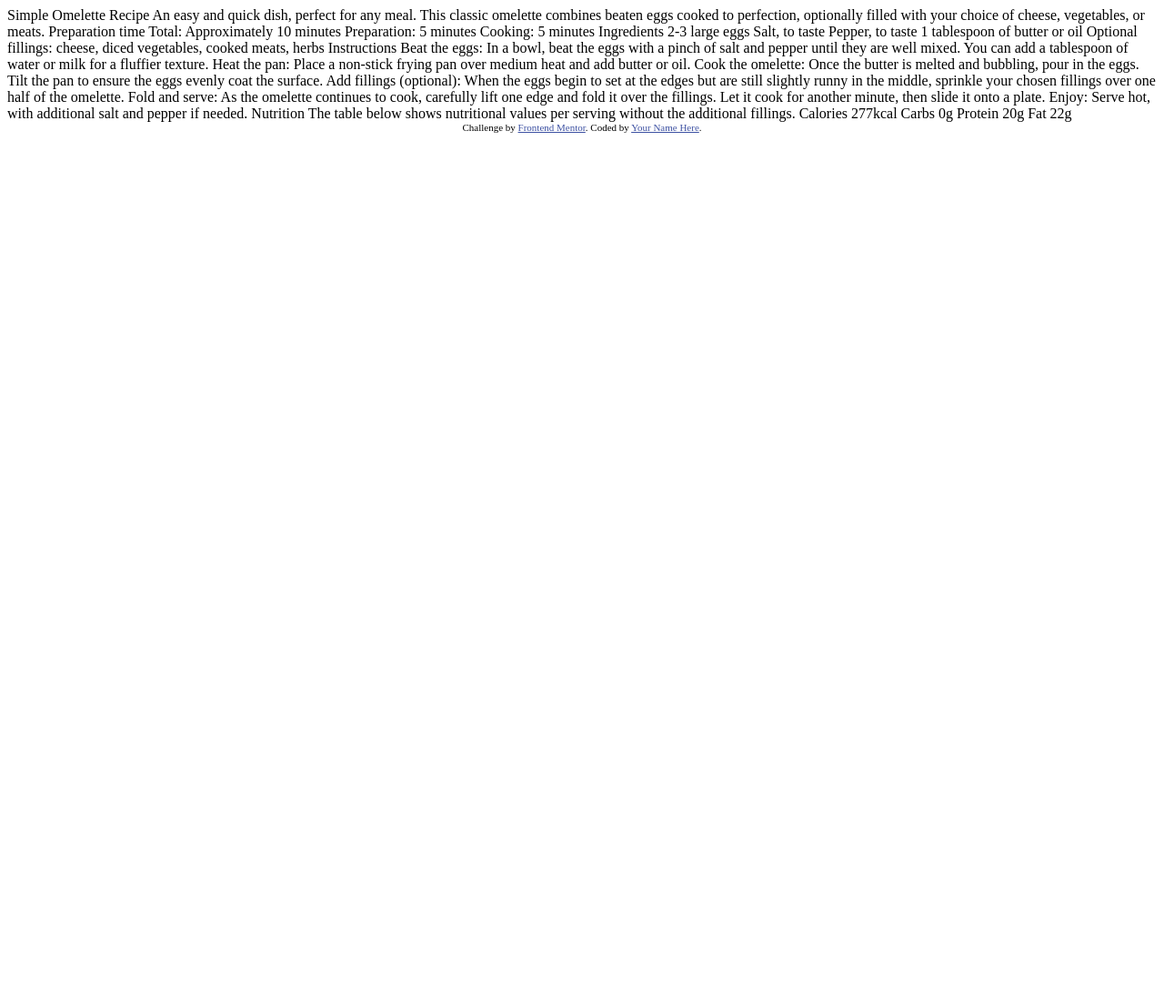
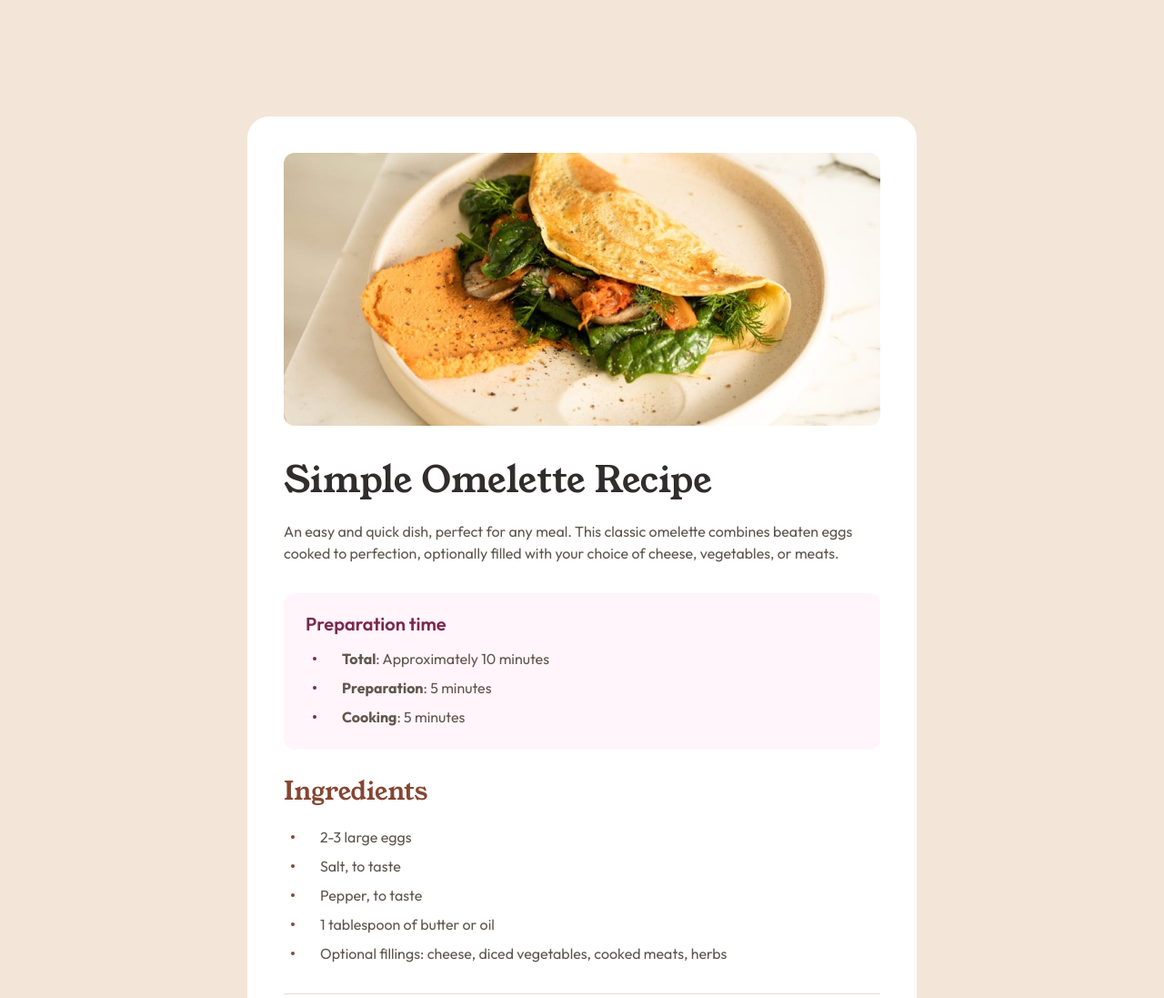
Before and after one commit to Alexandru736/recipe-page, a plain HTML site: page index.html in a window 1280 px wide. Shown: the top 1097 px of the page at 91% size. Before the commit the page ends 800 px from the top, so only its background shows below. Drawn offline with Linux system fonts and the light colour scheme.

Commit message:
Create recipe page with both mobile and desktop version and README file

```diff
--- a/index.html
+++ b/index.html
@@ -5,73 +5,113 @@
   <meta name="viewport" content="width=device-width, initial-scale=1.0"> <!-- displays site properly based on user's device -->
 
   <link rel="icon" type="image/png" sizes="32x32" href="./assets/images/favicon-32x32.png">
-
+  <link rel="preconnect" href="https://fonts.googleapis.com">
+  <link rel="preconnect" href="https://fonts.gstatic.com" crossorigin>
+  <link href="https://fonts.googleapis.com/css2?family=Outfit:wght@100..900&family=Young+Serif&display=swap" rel="stylesheet">
+  <link rel="stylesheet" href="style.css">
   <title>Frontend Mentor | Recipe page</title>
 
-  <!-- Feel free to remove these styles or customise in your own stylesheet 👍 -->
-  <style>
-    .attribution { font-size: 0.6875rem; text-align: center; }
-    .attribution a { color: hsl(228, 45%, 44%); }
-  </style>
 </head>
 <body>
-
-  Simple Omelette Recipe
-
-  An easy and quick dish, perfect for any meal. This classic omelette combines beaten eggs cooked
-  to perfection, optionally filled with your choice of cheese, vegetables, or meats.
-
-  Preparation time
-
-  Total: Approximately 10 minutes
-  Preparation: 5 minutes
-  Cooking: 5 minutes
-
-  Ingredients
-
-  2-3 large eggs
-  Salt, to taste
-  Pepper, to taste
-  1 tablespoon of butter or oil
-  Optional fillings: cheese, diced vegetables, cooked meats, herbs
-
-  Instructions
-
-  Beat the eggs: In a bowl, beat the eggs with a pinch of salt and pepper until they are well mixed.
-  You can add a tablespoon of water or milk for a fluffier texture.
-
-  Heat the pan: Place a non-stick frying pan over medium heat and add butter or oil.
-
-  Cook the omelette: Once the butter is melted and bubbling, pour in the eggs. Tilt the pan to ensure
-  the eggs evenly coat the surface.
-
-  Add fillings (optional): When the eggs begin to set at the edges but are still slightly runny in the
-  middle, sprinkle your chosen fillings over one half of the omelette.
-
-  Fold and serve: As the omelette continues to cook, carefully lift one edge and fold it over the
-  fillings. Let it cook for another minute, then slide it onto a plate.
-
-  Enjoy: Serve hot, with additional salt and pepper if needed.
-
-  Nutrition
-
-  The table below shows nutritional values per serving without the additional fillings.
-
-  Calories
-  277kcal
-
-  Carbs
-  0g
-
-  Protein
-  20g
-
-  Fat
-  22g
-
-  <footer class="attribution">
-    Challenge by <a href="https://www.frontendmentor.io?ref=challenge">Frontend Mentor</a>.
-    Coded by <a href="#">Your Name Here</a>.
-  </footer>
+  <main>
+    <img src="assets/images/image-omelette.jpeg" alt="Omelette on a plate with vegetables">
+    <div class="recipe-wrapper">
+      <section class="recipe-metadata">
+        <h1 class="recipe-title">Simple Omelette Recipe</h1>
+        <p class="paragraph-color">An easy and quick dish, perfect for any meal. This classic omelette
+          combines beaten eggs cooked to perfection, optionally filled with your choice of cheese,
+          vegetables, or meats.
+        </p>
+      </section>
+      <section class="preparation-time">
+        <h2 class="preparation-title">Preparation time</h2>
+        <ul>
+          <li class="unordered-list-item rose"><span><span class="bold">Total</span>: Approximately 10 minutes</span></li>
+          <li class="unordered-list-item rose"><span><span class="bold">Preparation</span>: 5 minutes</span></li>
+          <li class="unordered-list-item rose"><span><span class="bold">Cooking</span>: 5 minutes</span></li>
+        </ul>
+      </section>
+      <section class="section">
+        <h2 class="section-heading">Ingredients</h2>
+        <ul>
+          <li class="unordered-list-item brown">2-3 large eggs</li>
+          <li class="unordered-list-item brown">Salt, to taste</li>
+          <li class="unordered-list-item brown">Pepper, to taste</li>
+          <li class="unordered-list-item brown">1 tablespoon of butter or oil</li>
+          <li class="unordered-list-item brown">Optional fillings: cheese, diced vegetables, cooked meats, herbs</li>
+        </ul>
+      </section>
+      <hr>
+      <section class="section">
+        <h2 class="section-heading">Instructions</h2>
+        <ol>
+          <li class="ordered-list-item">
+            <span>
+              <span class="bold">Beat the eggs</span>: In a bowl, beat the eggs with a pinch of salt and pepper
+              until they are well mixed. You can add a tablespoon of water or milk
+              for a fluffier texture.
+            </span>
+          </li>
+          <li class="ordered-list-item">
+            <span>
+              <span class="bold">Heat the pan</span>: Place a non-stick frying pan over medium heat and add
+              butter or oil.
+            </span>
+          </li>
+          <li class="ordered-list-item">
+            <span>
+              <span class="bold">Cook the omelette</span>: Once the butter is melted and bubbling, pour in
+              the eggs. Tilt the pan to ensure the eggs evenly coat the surface.
+            </span>
+          </li>
+          <li class="ordered-list-item">
+            <span>
+              <span class="bold">Add fillings (optional)</span>: When the eggs begin to set at the edges but
+              are still slightly runny in the middle, sprinkle your chosen fillings
+              over one half of the omelette.
+            </span>
+          </li>
+          <li class="ordered-list-item">
+            <span>
+              <span class="bold">Fold and serve</span>: As the omelette continues to cook, carefully lift one
+              edge and fold it over the fillings. Let it cook for another minute,
+              then slide it onto a plate.
+            </span>
+          </li>
+          <li class="ordered-list-item">
+            <span>
+              <span class="bold">Enjoy</span>: Serve hot, with additional salt and pepper if needed.
+            </span>
+          </li>
+        </ol>
+      </section>
+      <hr>
+      <section class="section">
+        <h2 class="section-heading">Nutrition</h2>
+        <p class="paragraph-color">
+          The table below shows nutritional values per serving without the additional
+          fillings.
+        </p>
+        <table>
+          <tr>
+            <th class="first-child" scope="row">Calories</th>
+            <td class="first-child">277kcal</td>
+          </tr>
+          <tr>
+            <th scope="row">Carbs</th>
+            <td>0g</td>
+          </tr>
+          <tr>
+            <th scope="row">Protein</th>
+            <td>20g</td>
+          </tr>
+          <tr>
+            <th class="last-child" scope="row">Fat</th>
+            <td class="last-child">22g</td>
+          </tr>
+        </table>
+      </section>
+    </div>
+  </main>
 </body>
 </html>
--- /dev/null
+++ b/style.css
@@ -0,0 +1,230 @@
+* {
+    margin: 0;
+    padding: 0;
+    box-sizing: border-box;
+}
+
+:root {
+    --white: hsl(0, 0%, 100%);
+    --stone-100: hsl(30, 54%, 90%);
+    --stone-150: hsl(30, 18%, 87%);
+    --stone-600: hsl(30, 10%, 34%);
+    --stone-900: hsl(24, 5%, 18%);
+    --brown-800: hsl(14, 45%, 36%);
+    --rose-800: hsl(332, 51%, 32%);
+    --rose-50: hsl(330, 100%, 98%);
+    --paragraph-font-size: 1rem;
+    --regular-font-weight: 400;
+    --semibold-font-weight: 600;
+    --bold-font-weight: 700;
+}
+
+body {
+    min-height: 100vh;
+    font-family: 'Outfit', sans-serif;
+    font-size: var(--paragraph-font-size);
+    display: flex;
+    flex-direction: column;
+    line-height: 1.5;
+}
+
+img {
+    width: 100%;
+    display: block;
+}
+
+.recipe-wrapper {
+    padding: 2.5rem 2rem;
+    display: flex;
+    flex-direction: column;
+    gap: 2rem;
+}
+
+.recipe-metadata {
+    display: flex;
+    flex-direction: column;
+    gap: 1.5rem;
+}
+
+.recipe-title {
+    color: var(--stone-900);
+    font-size: 2.25rem;
+    font-family: 'Young Serif', sans-serif;
+    font-weight: var(--regular-font-weight);
+    line-height: 1;
+}
+
+.paragraph-color {
+    color: var(--stone-600);
+}
+
+.preparation-time {
+    background-color: var(--rose-50);
+    border-radius: 0.75rem;
+    padding: 1.5rem;
+    display: flex;
+    flex-direction: column;
+    gap: 1rem;
+}
+
+.preparation-title {
+    color: var(--rose-800);
+    font-size: 1.25rem;
+    font-weight: var(--semibold-font-weight);
+    line-height: 1;
+}
+
+.bold {
+    font-weight: var(--bold-font-weight);
+}
+
+.unordered-list-item {
+    list-style-type: none;
+    color: var(--stone-600);
+    display: flex;
+    align-items: center;
+    gap: 1rem;
+    padding-left: 0.5rem;
+}
+
+.unordered-list-item::before {
+    content: "";
+    width: 0.25rem;
+    height: 0.25rem;
+    border-radius: 100%;
+    margin-right: 0.75rem;
+    flex-shrink: 0;
+}
+
+.rose::before {
+    background-color: var(--rose-800);
+}
+
+.brown::before {
+    background-color: var(--brown-800);
+}
+
+ul {
+    display: flex;
+    flex-direction: column;
+    gap: 0.5rem;
+}
+
+hr {
+    border: none;
+    border-top: 0.0625rem solid var(--stone-150);
+}
+
+.section {
+    display: flex;
+    flex-direction: column;
+    gap: 1.5rem;
+}
+
+.section-heading {
+    color: var(--brown-800);
+    font-family: 'Young Serif', sans-serif;
+    font-size: 1.75rem;
+    font-weight: var(--regular-font-weight);
+    line-height: 1;
+}
+
+ol {
+    list-style-type: none;
+    counter-reset: section;
+    display: flex;
+    flex-direction: column;
+    gap: 0.5rem;
+}
+
+.ordered-list-item::before {
+    counter-increment: section;
+    content: counter(section) ".";
+    color: var(--brown-800);
+    font-weight: var(--bold-font-weight);
+    width: 1rem;
+    flex-shrink: 0;
+}
+
+.ordered-list-item {
+    display: flex;
+    gap: 1rem;
+    padding-left: 0.5rem;
+}
+
+span {
+    color: var(--stone-600);
+}
+
+table {
+    width: 100%;
+    border-collapse: collapse;
+    table-layout: fixed;
+}
+
+tr {
+    border-bottom: 0.0625rem solid var(--stone-150);
+}
+
+tr:last-child {
+    border-bottom: 0;
+}
+
+th {
+    color: var(--stone-600);
+    font-weight: var(--regular-font-weight);
+    padding-bottom: 0.75rem;
+    padding-top: 0.75rem;
+    text-align: left;
+    padding-left: 2rem;
+    padding-right: 0.5rem;
+}
+
+td {
+    padding-bottom: 0.75rem;
+    padding-top: 0.75rem;
+    font-weight: bold;
+    color: var(--brown-800);
+    padding-right: 2rem;
+    padding-left: 0.5rem;
+}
+
+.first-child {
+    padding-top: 0;
+}
+
+.last-child {
+    padding-bottom: 0;
+}
+
+@media (min-width: 768px) {
+    body {
+        padding: 8rem 3rem;
+        background-color: var(--stone-100);
+        justify-content: center;
+        align-items: center;
+    }
+
+    main {
+        display: flex;
+        flex-direction: column;
+        gap: 2.5rem;
+        background-color: var(--white);
+        max-width: 46rem;
+        width: 100%;
+        padding: 2.5rem;
+        border-radius: 1.5rem;
+    }
+
+    .recipe-title {
+        font-size: 2.5rem;
+    }
+
+    img {
+        border-radius: 0.75rem;
+    }
+
+    .recipe-wrapper {
+        padding: 0;
+    }
+}
```
Also changed, not shown: recipe-screenshot.jpg (added), 1 other file.
